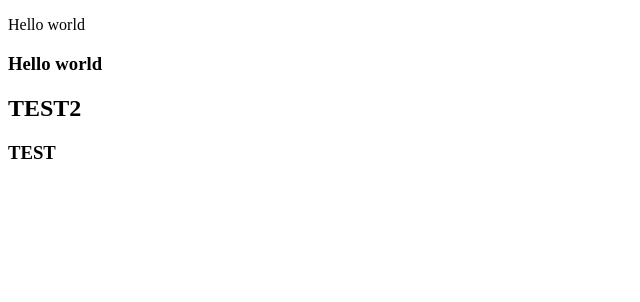
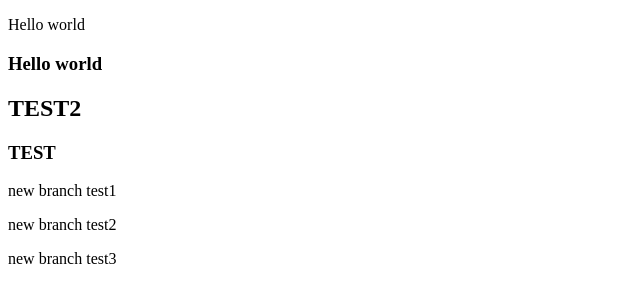
Before and after one commit to MiqKhosrovyan/AtomGit, a plain HTML site: page index.html in a window 1280 px wide. Shown: the whole page, without its empty margins (0-640 px from the left). Drawn offline with Linux system fonts and the light colour scheme.

Commit message:
new commite branch

```diff
--- a/index.html
+++ b/index.html
@@ -12,5 +12,8 @@
 <h3>Hello world</h3>
 <h2>TEST2</h2>
 <h3>TEST</h3>
+<p>new branch test1</p>
+<p>new branch test2</p>
+<p>new branch test3</p>
 </body>
 </html>
```
